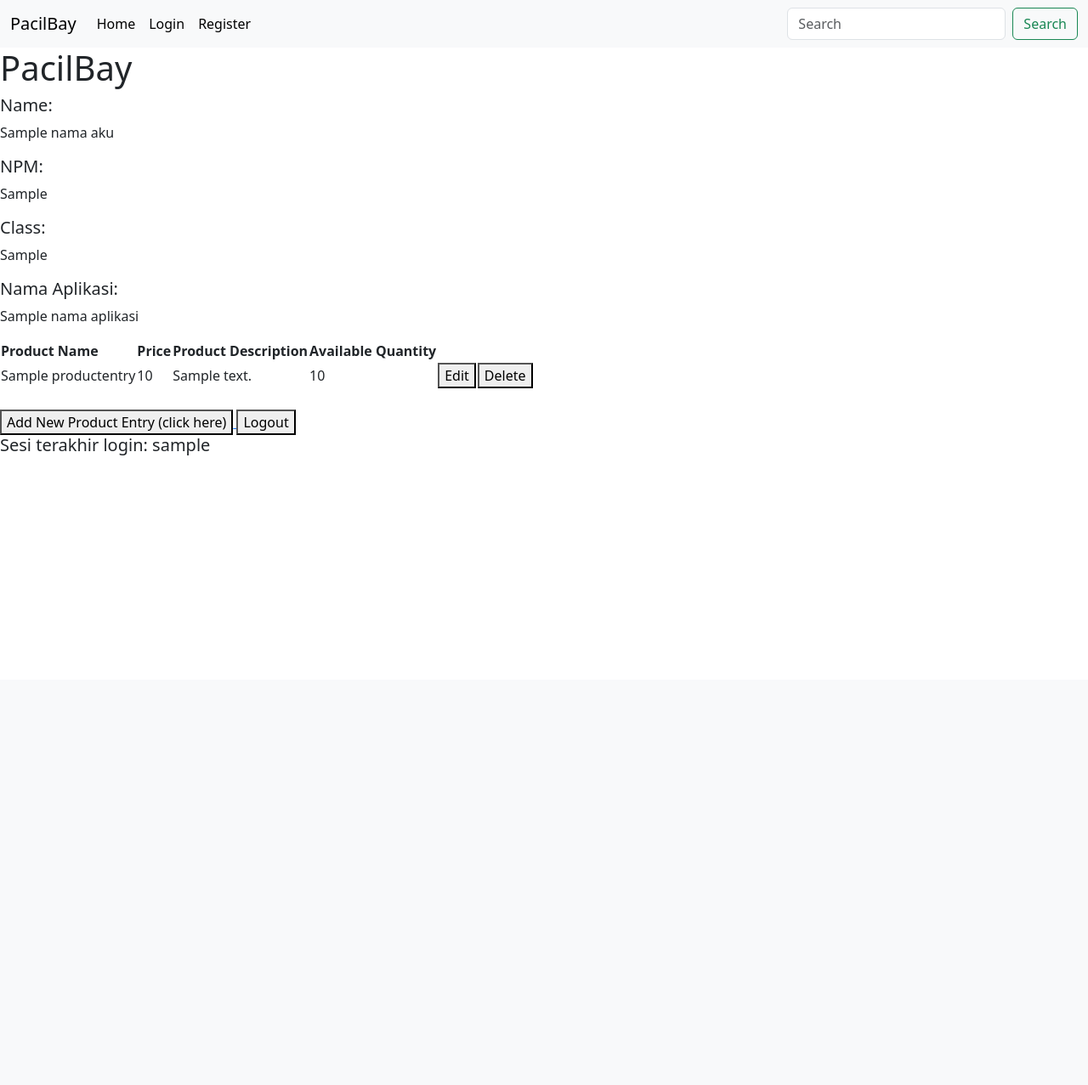
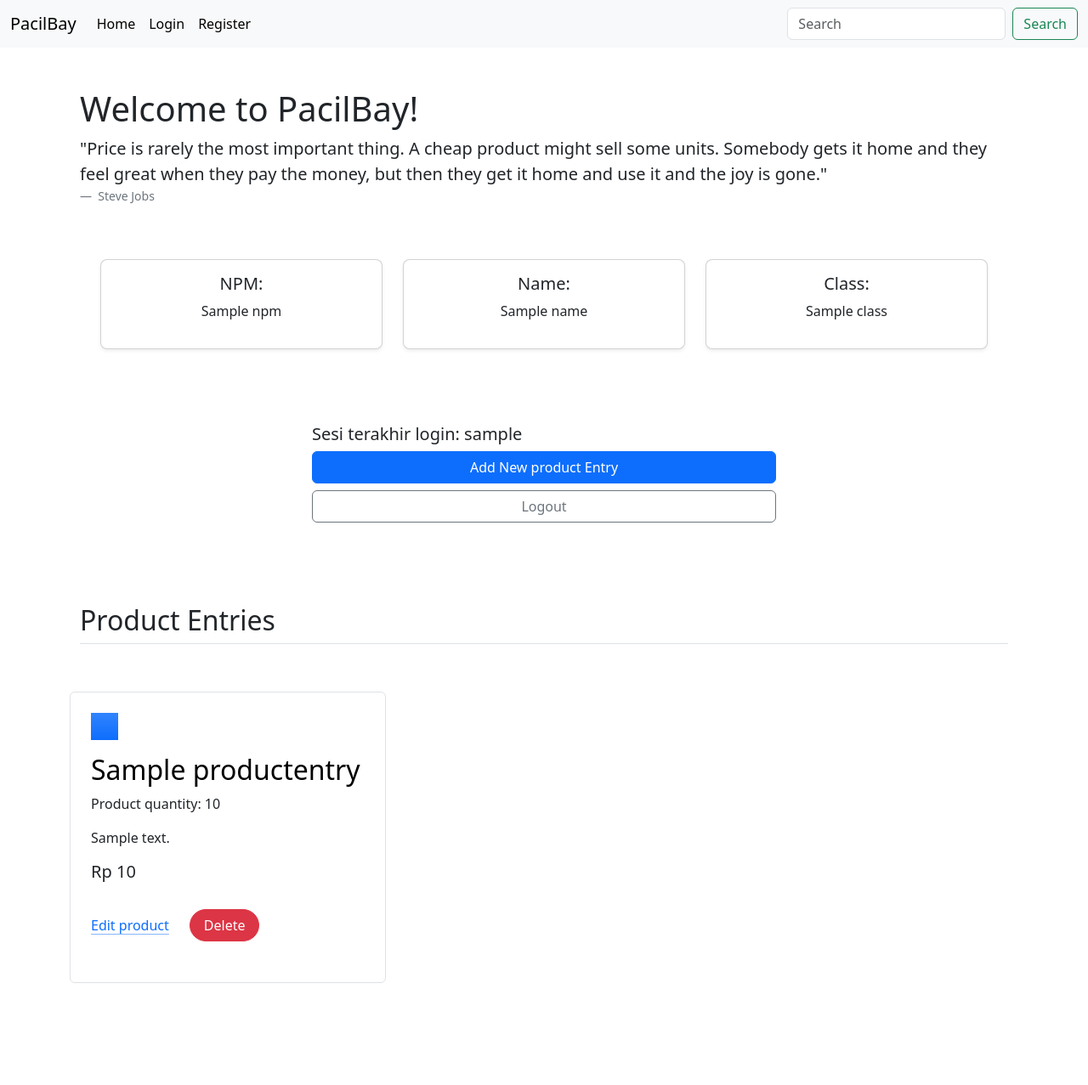
Before and after one commit to theoalll/eshop-pbp, a Django app: template main/templates/main.html in a window 1280 px wide. Shown: the whole page at 85% size. Before the commit the page ends 536 px from the top, so only its background shows below. Run offline with Django 5.2, Linux system fonts and the light colour scheme; tables that the repository leaves empty hold one stand-in row (values such as "Sample post"); the template is opened without the code that fills it: values that come from a table or form of the project are taken from there, most other values are stand-ins (such as "Sample title", 1, 10 or a date in 2020).

Commit message:
add styling to pages

```diff
--- /dev/null
+++ b/main/templates/card.html
@@ -0,0 +1,39 @@
+<div class="feature col border rounded px-4 py-4">
+    <div class="feature-icon d-inline-flex align-items-center justify-content-center text-bg-primary bg-gradient fs-2 mb-3">
+      <svg class="bi" width="1em" height="1em"><use xlink:href="#collection"></use></svg>
+    </div>
+    <h3 class="fs-2 text-body-emphasis">{{product_entry.product_name}}</h3>
+    <p>Product quantity: {{product_entry.available_qty}}</p>
+    <p>{{product_entry.product_description}}</p>
+    <h5>Rp {{product_entry.price}}</h5>
+
+    <div class="hstack gap-3 py-3">
+        <a class="icon-link" href="{% url 'main:edit_product' product_entry.pk%}">
+            Edit product
+        </a>
+        <div class="p-2">
+            <button type="button" class="btn btn-danger rounded-pill px-3" data-bs-toggle="modal" data-bs-target="#deleteConfirmation">
+                Delete
+            </button>
+        </div>
+
+    </div>
+</div>
+
+<div class="modal fade" id="deleteConfirmation" tabindex="-1" aria-labelledby="deleteConfirmation" aria-hidden="true">
+    <div class="modal-dialog">
+      <div class="modal-content">
+        <div class="modal-header">
+          <h1 class="modal-title fs-5" id="exampleModalLabel">Are you sure want to delete this product?</h1>
+          <button type="button" class="btn-close" data-bs-dismiss="modal" aria-label="Close"></button>
+        </div>
+        <div class="modal-body">
+          Once deleted, the product can't be recovered!
+        </div>
+        <div class="modal-footer">
+          <button type="button" class="btn btn-secondary" data-bs-dismiss="modal">Cancel</button>
+          <a class="btn btn-danger rounded-pill px-3" role="button" href="{% url 'main:delete_product' product_entry.pk%}" type="a">Delete</a>
+        </div>
+      </div>
+    </div>
+  </div>
--- a/main/templates/main.html
+++ b/main/templates/main.html
@@ -1,67 +1,75 @@
 {% extends 'base.html' %}
 {% block content %}
 {% include 'navbar.html' %}
+{% load static %}
+<div class="container-sm px-4 py-5">
 
-<h1>PacilBay</h1>
+    <h1>Welcome to PacilBay!</h1>
 
+    <figure>
+        <blockquote class="blockquote">
+          <p>"Price is rarely the most important thing. A cheap product might sell some units. Somebody gets it home and they feel great when they pay the money, but then they get it home and use it and the joy is gone."</p>
+        </blockquote>
+        <figcaption class="blockquote-footer">
+            Steve Jobs
+        </figcaption>
+    </figure>
+
+    <div class="row row-cols-1 row-cols-md-3 mb-3 text-center px-4 py-5">
+        <div class="col">
+            <div class="card mb-4 rounded-3 shadow-sm py-3">
+                <h5>NPM: </h5>
+                <p>{{ npm }}</p>
+            </div>
+        </div>
+        <div class="col">
+            <div class="card mb-4 rounded-3 shadow-sm py-3">
                 <h5>Name: </h5>
-<p>{{ nama_aku }}<p>
-<h5>NPM: </h5>
-<p>{{ npm_aku }}<p>
+                <p>{{ name }}</p>
+            </div>
+        </div>
+        <div class="col">
+            <div class="card mb-4 rounded-3 shadow-sm py-3">
                 <h5>Class: </h5>
-<p>{{ kelas_aku }}<p>
-<h5>Nama Aplikasi: </h5>
-<p>{{ nama_aplikasi }}<p>
+                <p>{{ class }}</p>
+            </div>
+        </div>
+    </div>
+
+
+    <div class="col-lg-6 col-xxl-5 mx-auto">
+        <h5>Sesi terakhir login: {{ last_login }}</h5>
+        <div class="d-grid gap-2">
+            <a class="btn btn-primary" role="button" href="{% url 'main:create_product_entry' %}">Add New product Entry</a>
+          <a class="btn btn-outline-secondary" role="button" href="{% url 'main:logout' %}">Logout</a>
+        </div>
+    </div>
+
 
     {% if not product_entries %}
-<p>Belum ada data product pada PacilBay.</p>
+
+    <div class="vstack gap-3 text-center px-4 py-3">
+        <div class="p-2"><h5>Belum ada data product pada Pacilbay :(</h5></div>
+        <div class="p-2"><img src="{% static 'image/empty.png' %}" alt="Sad face" style="width: 150px; height: 150px;" class="w-32 h-32 mb-4"/></div>
+      </div>
     {% else %}
-<table>
-    <tr>
-    <th>Product Name</th>
-    <th>Price</th>
-    <th>Product Description</th>
-    <th>Available Quantity</th>
-    </tr>
 
-    {% comment %} Berikut cara memperlihatkan data mood di bawah baris ini
+
+    {% comment %} Berikut cara memperlihatkan data product di bawah baris ini
     {% endcomment %}
+    <div class="container px-4 py-5" id="featured-3" ></div>
+        <h2 class="pb-2 border-bottom">Product Entries</h2>
+            <div class="row g-4 py-5 row-cols-1 row-cols-lg-3">
                 {% for product_entry in product_entries %}
-    <tr>
-    <td>{{product_entry.product_name}}</td>
-    <td>{{product_entry.price}}</td>
-    <td>{{product_entry.product_description}}</td>
-    <td>{{product_entry.available_qty}}</td>
-    <td>
-        <a href="{% url 'main:edit_product' product_entry.pk %}">
-            <button>
-                Edit
-            </button>
-        </a>
-    </td>
-    <td>
-        <a href="{% url 'main:delete_product' product_entry.pk %}">
-            <button>
-                Delete
-            </button>
-        </a>
-    </td>
-    </tr>
+                    {% include 'card.html' with product_entry=product_entry %}
                 {% endfor %}
-</table>
+            </div>
+    </div>
+
     {% endif %}
 
     <br />
 
-<a href="{% url 'main:create_product_entry' %}">
-    <button>Add New Product Entry (click here)</button>
-</a>
 
-<!-- mengarah ke URL secara dinamis berdasarkan app_name dan name yang sudah didefinisikan di urls.py -->
-<!-- penulisan: url 'app_name:view_name' -->
-<a href="{% url 'main:logout' %}">
-    <button>Logout</button>
-</a>
-
-<h5>Sesi terakhir login: {{ last_login }}</h5>
+</div>
 {% endblock content %}
--- a/main/views.py
+++ b/main/views.py
@@ -33,9 +33,9 @@ def show_main(request):
         'product_entries' : product_entries,
 
         'nama_aplikasi' : 'PacilBay',
-        'nama_aku' : request.user.username,
-        'kelas_aku' : 'PBP-A',
-        'npm_aku' : '2306165660',
+        'name' : request.user.username,
+        'class' : 'PBP-A',
+        'npm' : '2306165660',
 
         'last_login': request.COOKIES['last_login'], # menambahkan informasi cookie last_login
     }
```
Also changed, not shown: PacilBay/settings.py (+9 -1 lines), main/templates/create_product_entry.html (+18 -6 lines), main/templates/edit_product.html (+18 -6 lines), main/templates/login.html (+23 -6 lines), main/templates/register.html (+15 -6 lines). Lines whose indentation alone changed are shown as unchanged.
